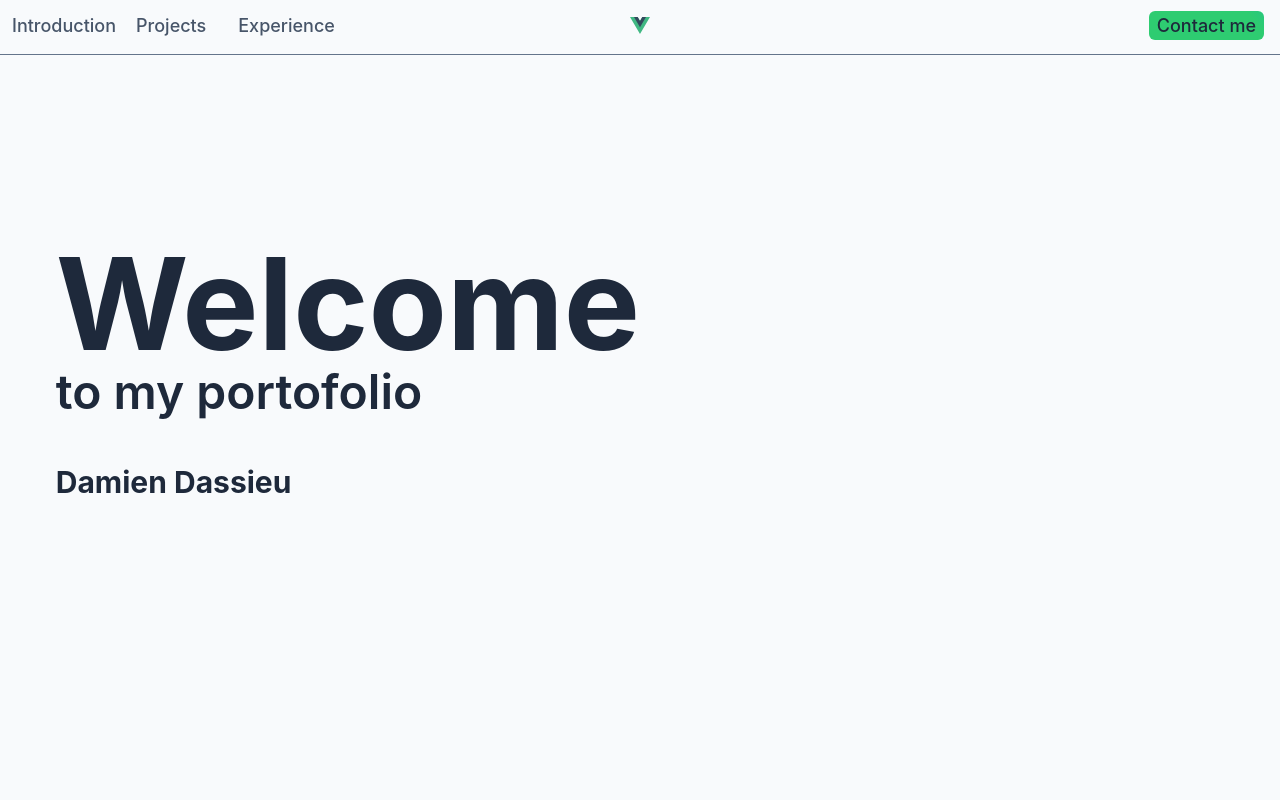
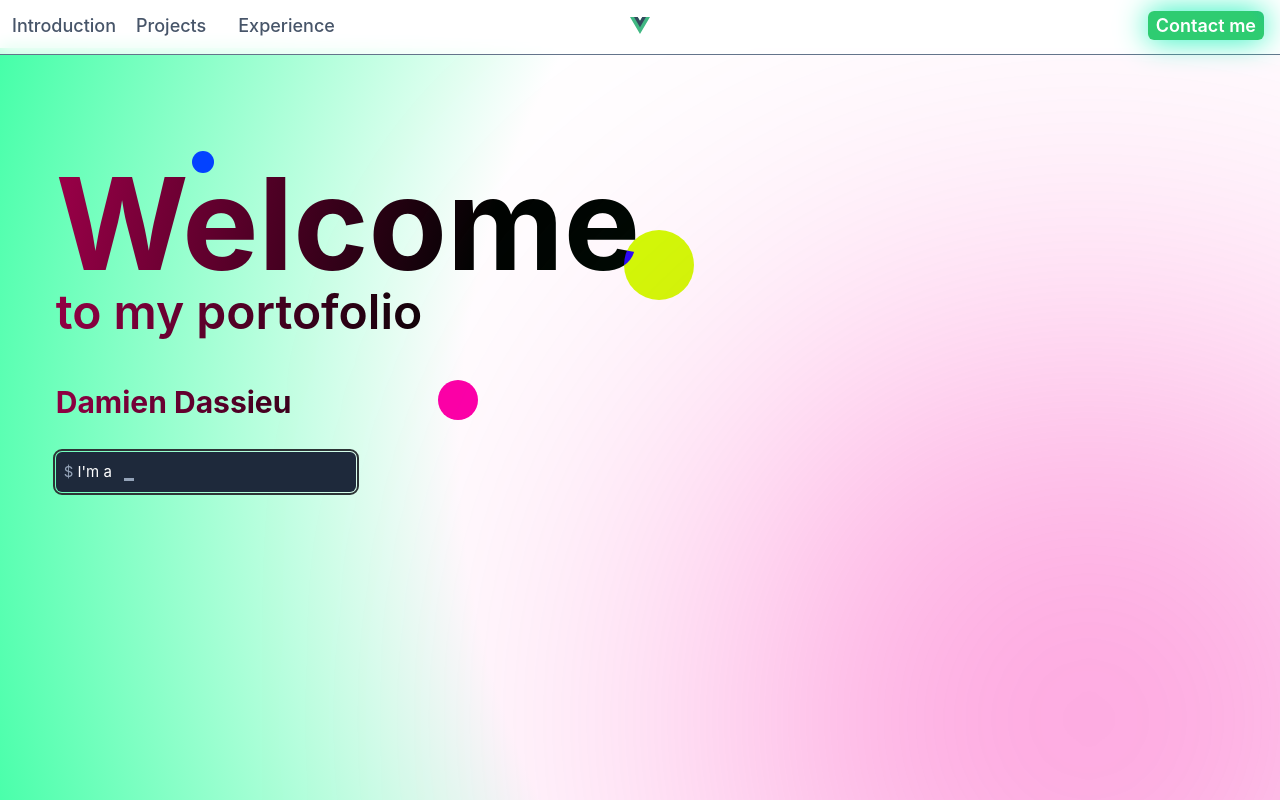
Before and after one commit to damsien/portfolio, a Vue app: page / in a window 1280 px wide. Shown: the top 800 px of the page. Built offline with nearby package versions, Linux system fonts and the light colour scheme.

Commit message:
Navbar + welcome page / introduction finished

```diff
--- a/src/App.vue
+++ b/src/App.vue
@@ -6,7 +6,7 @@ import './assets/tailwind.css'
 
 // On page load or when changing themes, best to add inline in `head` to avoid FOUC
 if (localStorage.theme === 'dark' || (!('theme' in localStorage) && window.matchMedia('(prefers-color-scheme: dark)').matches)) {
-  document.documentElement.classList.add('dark')
+  // document.documentElement.classList.add('dark')
 } else {
   document.documentElement.classList.remove('dark')
 }
@@ -25,13 +25,13 @@ localStorage.removeItem('theme')
 <template>
   <div>
 
-    <header class="h-12 z-10">
+    <header class="h-12 z-10 dark:bg-black bg-white">
       <Navbar id="navbar" class="fixed w-full" />
     </header>
 
-    <main id="content" class="dark:bg-slate-800 bg-slate-50">
-      <Welcome class="h-screen" msg="You did it!" />
-      <Projects class="h-screen" msg="You did it!" />
+    <main id="content">
+      <Welcome class="welcome relative" msg="You did it!" />
+      <Projects class="welcome" msg="You did it!" />
     </main>
 
   </div>
--- a/src/assets/main.css
+++ b/src/assets/main.css
@@ -9,3 +9,8 @@
 
 @media (min-width: 1024px) {
 }
+
+
+.welcome {
+  height: 800px;
+}
--- a/src/components/Navbar.vue
+++ b/src/components/Navbar.vue
@@ -12,7 +12,7 @@
 
 <template>
 
-    <nav id="navbar" class="dark:bg-slate-800 bg-slate-50 border-solid dark:border-slate-400 border-slate-500"
+    <nav id="navbar" class="dark:dark-transparent-navbar light-transparent-navbar border-solid dark:border-b-slate-400 border-b-slate-500"
         style="border-bottom-width: 0.5px;">
 
         <div class="flex sm:ps-2 ps-8">
@@ -42,10 +42,8 @@
 
             <div class="flex-auto fixed right-0 sm:mx-1 mx-0 my-1 sm:px-3 px-1 py-2">
                 <a id="contact-btn" href="#" class="button-nav
-                    dark:text-slate-800 dark:hover:text-slate-900
-                    text-slate-800 hover:text-slate-900
-                    py-1 px-2 rounded-md
-                    sm:text-lg text-sm font-medium">Contact me</a>
+                    text-white py-1 px-2 rounded-md
+                    sm:text-lg text-sm font-semibold">Contact me</a>
             </div>
         </div>
 
@@ -64,9 +62,19 @@
     background-size: 400%;
     background-image: linear-gradient(50deg, #2ecc71, #2ecc71, #2ecc71, #1abc9c, #1ed1ad, #21e3bc, #2ecc71, #2ecc71, #2ecc71);
     transition: 0.5s;
+    animation: 2.5s infinite alternate contactshadow;
 }
 #contact-btn:hover {
     background-position: left 100% bottom 100%;
+}
+
+@keyframes contactshadow {
+  0% {
+    box-shadow: 0px 0px 50px rgb(0, 255, 170);
+  }
+  100% {
+    box-shadow: 0px 0px 10px rgb(55, 228, 200);
+  }
 }
 
 #logo {
@@ -88,8 +96,12 @@
     }
 }
 
-.transparent-navbar {
-    background-color: rgba(203, 213, 225, 0.7);
+.light-transparent-navbar {
+    background-color: rgba(255, 255, 255, 0.7);
+}
+
+:is(.dark .dark\:dark-transparent-navbar) {
+    background-color: rgba(0, 0, 0, 0.527);
 }
 
 .dot {
--- a/src/components/Projects.vue
+++ b/src/components/Projects.vue
@@ -6,7 +6,7 @@
 
 <template>
 
-  <div class="grid sm:grid-cols-2 bg-blue-500 h-screen">
+  <div class="grid sm:grid-cols-2 bg-blue-500">
     <div class="w-full bg-red-500 top-48 h-72">
       <div class="sm:float-right text-left ps-8 sm:ps-0">
         <p class="lg:text-9xl text-7xl font-semibold">Welcome</p>
--- a/src/components/Welcome.vue
+++ b/src/components/Welcome.vue
@@ -1,26 +1,344 @@
 <script setup lang="ts">
+  import $ from 'jquery'
+
   defineProps<{
     msg: string
   }>()
+
+
+  $(function() {
+
+    let message1 = "I'm a frontend developer";
+    let message2 = "I'm a backend developer";
+    let message3 = "I'm a devops";
+    let messages = [message1, message2, message3];
+
+    var currentIndex = 0;
+    var isRemoving = false;
+
+    function displayNextMessage() {
+      if (isRemoving) {
+        // wait until the previous message has been completely removed
+        setTimeout(displayNextMessage, 1000);
+        return;
+      }
+
+      var msg = messages[currentIndex];
+      appendNextCharacter(msg, 0);
+
+      function appendNextCharacter(msg: string, i: number) {
+        let sentence = $('#developer').html() + msg.charAt(i);
+        $('#developer').html(sentence);
+        i++;
+
+        if (i < msg.length) {
+          setTimeout(() => appendNextCharacter(msg, i), 80); // wait for 1 second
+        } else {
+
+
+          switch (currentIndex) {
+            case 0: {
+              $('#frontend').removeClass('opacity-0');
+              $('#frontend').removeClass('hide-embed');
+              $('#frontend').addClass('show-embed');
+              break;
+            }
+            case 1: {
+              $('#backend').removeClass('opacity-0');
+              $('#backend').removeClass('hide-embed');
+              $('#backend').addClass('show-embed');
+              break;
+            };
+            case 2: {
+              $('#devops').removeClass('opacity-0');
+              $('#devops').removeClass('hide-embed');
+              $('#devops').addClass('show-embed');
+              break;
+            };
+          }
+
+          // the message has been fully written, wait for 5 seconds before removing it
+          setTimeout(() => removeNextCharacter(msg.length), 3000);
+        }
+      }
+
+      function removeNextCharacter(length: number) {
+        isRemoving = true;
+        let sentence = $('#developer').html();
+        sentence = sentence.slice(0, -1); // remove the last character
+        $('#developer').html(sentence);
+
+        if (sentence.length > 0) {
+
+
+          switch (currentIndex) {
+            case 0: {
+              $('#frontend').addClass('hide-embed');
+              $('#frontend').removeClass('show-embed');
+              break;
+            }
+            case 1: {
+              $('#backend').addClass('hide-embed');
+              $('#backend').removeClass('show-embed');
+              break;
+            };
+            case 2: {
+              $('#devops').addClass('hide-embed');
+              $('#devops').removeClass('show-embed');
+              break;
+            };
+          }
+
+          setTimeout(() => removeNextCharacter(length), 50); // wait for 1 second
+        } else {
+          // the message has been completely removed, go to the next one
+          currentIndex = (currentIndex + 1) % messages.length;
+          isRemoving = false;
+          setTimeout(displayNextMessage, 80);
+        }
+      }
+    }
+
+    displayNextMessage(); // start the loop
+
+
+
+  })
+
+
+
 </script>
 
 <template>
+  <div class="dark:dark-background light-background">
 
-  <div class="grid sm:grid-cols-2">
-    <div class="w-full top-48 h-72">
-      <div class="sm:float-right mx-auto text-left ps-8 sm:ps-0 text-slate-800 dark:text-slate-100">
-        <p class="lg:text-9xl text-7xl font-bold">Welcome</p>
-        <p class="lg:text-5xl text-3xl font-semibold">to my portofolio</p>
-        <br><br>
-        <p class="lg:text-3xl text-xl font-bold">Damien Dassieu</p>
+
+    <div id="bubbles" class="absolute w-full welcome overflow-hidden">
+      <div id="bubble1"></div>
+      <div id="bubble2"></div>
+      <div id="bubble3"></div>
+      <div id="bubble4"></div>
+    </div>
+
+    <div class="grid sm:grid-cols-2">
+      <div class="w-full top-28 h-72">
+        <div class="sm:float-right mx-auto text-left ps-8 sm:ps-0">
+          <p class="blend lg:text-9xl text-7xl font-bold">Welcome</p>
+          <p class="blend lg:text-5xl text-3xl font-semibold">to my portofolio</p>
+          <br><br>
+          <p class="blend lg:text-3xl text-xl font-bold">Damien Dassieu</p>
+
+          <div id="dev-container" class="top-8 bg-slate-800 rounded-md
+                      outline outline-offset-1 outline-2 py-2 ps-2">
+            <p class="text-slate-400 inline">$ </p>
+            <p id="developer" class="text-white inline"></p>
+            <div id="underscore" class="inline-block bg-slate-400 ms-2 top-1"></div>
+          </div>
+          <div class="relative">
+            <div id="frontend" class="absolute opacity-0 text-lg">✨</div>
+            <div id="backend" class="absolute opacity-0 sm:text-lg text-sm dark:text-white text-black"
+            >GET <a target="_blank" class="text-blue-600 font-semibold"
+              href="https://www.damiendassieu.fr/api/v1/status">https://www.damiendassieu.fr/api/v1/status</a>
+            </div>
+            <div id="devops" class="absolute opacity-0 text-lg">📦 🐋</div>
+          </div>
+
+        </div>
+
+      </div>
+      <div class="w-full">
+
       </div>
     </div>
-    <div class="w-full">
 
-    </div>
+
   </div>
 </template>
 
 <style scoped>
 
+.blend {
+    color: white;
+    mix-blend-mode: difference;
+}
+
+
+/* Dev container */
+
+#dev-container {
+  position: relative;
+  width: 300px;
+  height: 40px;
+}
+
+#underscore {
+  width: 10px;
+  height: 3px;
+  animation: 1s infinite linear underscore;
+}
+@keyframes underscore {
+  0% {
+    background-color: rgb(148 163 184 / 1);
+  }
+  80% {
+    background-color: rgb(148 163 184 / 1);
+  }
+  100% {
+    background-color: rgb(30 41 59 / 1);
+  }
+}
+
+.show-embed {
+  opacity: 0;
+  top: 0px;
+  animation: fadeIn 0.4s cubic-bezier(.65,.29,.27,.9) forwards;
+}
+@keyframes fadeIn {
+  from {
+    top: 0px;
+    opacity: 0;
+  }
+  to {
+    top: 40px;
+    opacity: 1;
+  }
+}
+
+.hide-embed {
+  opacity: 1;
+  top: 40px;
+  animation: fadeOut 0.4s cubic-bezier(.65,.29,.27,.9) forwards;
+}
+@keyframes fadeOut {
+  from {
+    top: 40px;
+    opacity: 1;
+  }
+  to {
+    top: 0px;
+    opacity: 0;
+  }
+}
+
+
+
+/* Bubbles */
+
+#bubble1 {
+    position: relative;
+    overflow: hidden;
+    border-radius: 50%;
+    left: 15%;
+    background-color: rgb(3, 66, 255);
+    animation: 3s infinite alternate cubic-bezier(.65,.29,.27,.9) bubble1;
+}
+@keyframes bubble1 {
+  0% {
+    width: 20px;
+    height: 20px;
+    top: 10%;
+  }
+  100% {
+    width: 60px;
+    height: 60px;
+    top: 70%;
+  }
+}
+
+#bubble2 {
+    position: relative;
+    overflow: hidden;
+    border-radius: 50%;
+    top: 20%;
+    width: 70px;
+    height: 70px;
+    background-color: rgb(209, 255, 3);
+    animation: 7s infinite alternate cubic-bezier(.65,.29,.27,.9) bubble2;
+}
+@keyframes bubble2 {
+  0% {
+    left: 20%;
+  }
+  100% {
+    left: 50%;
+  }
+}
+
+#bubble3 {
+    position: relative;
+    overflow: hidden;
+    border-radius: 50%;
+    top: 30%;
+    width: 40px;
+    height: 40px;
+    background-color: rgb(251, 0, 167);
+    animation: 5s infinite alternate cubic-bezier(.65,.29,.27,.9) bubble3;
+}
+@keyframes bubble3 {
+  0% {
+    left: 10%;
+  }
+  100% {
+    left: 35%;
+  }
+}
+
+#bubble4 {
+    position: relative;
+    filter: blur(200px);
+    border-radius: 50%;
+    width: 700px;
+    height: 700px;
+    background-color: rgba(251, 0, 163, 0.5);
+    animation: 5s infinite alternate cubic-bezier(.65,.29,.27,.9) bubble4;
+}
+@keyframes bubble4 {
+  0% {
+    left: 10%;
+    top: 0%;
+  }
+  50% {
+    left: 35%;
+    top: 60%;
+  }
+  100% {
+    left: 60%;
+    top: 20%;
+  }
+}
+
+
+/* Background */
+
+:is(.dark .dark\:dark-background) {
+  background-image: radial-gradient(circle, #000000 60%, #40ffa6);
+  background-size: 350%;
+  animation: 5s infinite alternate darkbganim;
+}
+
+@keyframes darkbganim {
+  0% {
+    background-position: left 50% bottom 0%;
+  }
+  100% {
+    background-position: left 15% bottom 50%;
+  }
+}
+
+.light-background {
+  background-image: radial-gradient(circle, #ffffff 60%, #40ffa6);
+  background-position: left 100% bottom 100%;
+  background-size: 200%;
+  animation: 5s forwards infinite alternate lightbganim;
+}
+
+@keyframes lightbganim {
+  0% {
+    background-position: left 100% bottom 100%;
+  }
+  100% {
+    background-position: left 0% bottom 0%;
+  }
+}
+
 </style>
```
